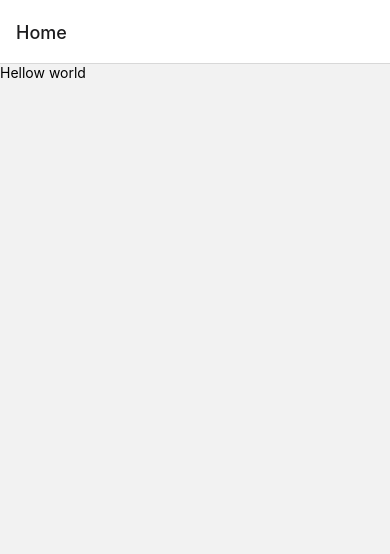
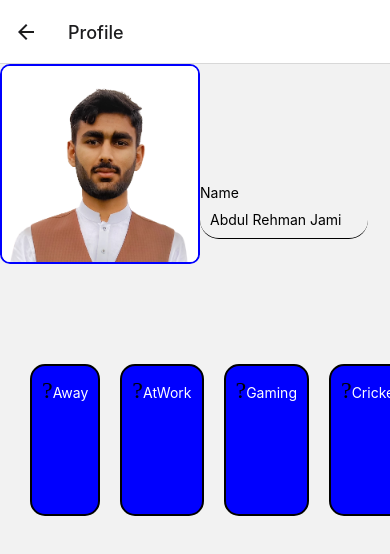
Before and after one commit to JAMI-IT/React-Native, a React Native app: screen /Profile in a window 390 px wide. Before the commit this address had no page. Shown: the top 554 px of the page. Built offline with nearby package versions, Linux system fonts and the light colour scheme.

Commit message:
React Native

```diff
--- a/App.js
+++ b/App.js
@@ -1,9 +1,11 @@
 import 'react-native-gesture-handler';
 import React from 'react';
-import { NavigationContainer } from '@react-navigation/native';
 import Home  from './Screens/Home';
 import Colorpalatte from './Screens/Colorpalatte';
+import Profile from './Screens/Profile';
 import { createStackNavigator } from '@react-navigation/stack';
+import { NavigationContainer } from '@react-navigation/native';
+
 
 const Stack = createStackNavigator();
 
@@ -13,6 +15,7 @@ const app = () => {
       <Stack.Navigator>
         <Stack.Screen name="Home" component={Home} />
         <Stack.Screen name="Colorpalatte" component={Colorpalatte} />
+        <Stack.Screen name="Profile" component={Profile} />
       </Stack.Navigator>
     </NavigationContainer>
   );
--- a/Screens/Colorpalatte.js
+++ b/Screens/Colorpalatte.js
@@ -22,8 +22,6 @@ const COLORS = [
 ];
 export default function Colorpalatte() {
   return (
-    <View>
-      <Text>
     <SafeAreaView>
       <FlatList
         style={styles.contaner}
@@ -35,18 +33,19 @@ export default function Colorpalatte() {
         ListHeaderComponent={<Text style={styles.text}>Solarized</Text>}
       />
     </SafeAreaView>
-      </Text>
-    </View>
   );
 }
 
 const styles = StyleSheet.create({
   contaner: {
-    marginTop: 20,
+    marginBottom:10,
+    marginTop:0,
     padding: 20,
+
   },
   text: {
     fontSize: 18,
     fontWeight: 'bold',
+    alignItems: 'center',
   },
 });
--- a/Screens/Home.js
+++ b/Screens/Home.js
@@ -1,10 +1,40 @@
-import { View, Text } from 'react-native'
-import React from 'react'
+import { View, Text, Touchable, TouchableOpacity ,StyleSheet} from 'react-native';
+import React from 'react';
 
-export default function Home() {
+export default function Home({ navigation }) {
   return (
-    <View>
-      <Text>Hellow world</Text>
+    <View style={styles.contaner}>
+      <TouchableOpacity
+        onPress={() => {
+          navigation.navigate('Colorpalatte');
+        }}
+      >
+        <Text style={styles.text}>Solarized</Text>
+      </TouchableOpacity>
+      <TouchableOpacity
+        onPress={() => {
+          navigation.navigate('Profile');
+        }}
+      >
+        <Text style={styles.text}>Profile</Text>
+      </TouchableOpacity>
     </View>
-  )
+  );
 }
+
+const styles = StyleSheet.create({
+  contaner: {
+    marginHorizontal: 20,
+    width:'80%',
+    alignItems: 'center',
+    alignSelf:'center',
+    backgroundColor: 'teal',
+    borderRadius: 14,
+    padding:20
+  },
+  text: {
+    fontSize: 18,
+    fontWeight: 'bold',
+    color: 'orange',
+  },
+});
--- /dev/null
+++ b/Screens/Profile.js
@@ -0,0 +1,62 @@
+import { View, Text, StyleSheet, Image, SafeAreaView, FlatList } from 'react-native'
+import PROFILE from '../component/PROFILE';
+import React from 'react'
+
+
+
+
+export default function Profile() {
+  return (
+    <SafeAreaView>
+      <View style={styles.container}>
+        <View>
+          <Image
+            style={{
+              resizeMode: 'center',
+              height: 200,
+              width: 200,
+              borderWidth: 2,
+              borderColor: 'blue',
+              borderRadius: 10,
+            }}
+            source={require('../assets/j1.png')}
+          />
+        </View>
+      </View>
+      <Text style={styles.marg}>Name</Text>
+      <Text style={[styles.text,styles.marg]}>Abdul Rehman Jami</Text>
+      <FlatList
+        horizontal={true}
+        style={{ padding: 20 }}
+        data={status}
+        keyExtractor={(item) => item}
+        renderItem={({ item }) => <PROFILE status={item.status} iconname={item.iconname} icontype={item.icontype} />}
+      />
+    </SafeAreaView>
+  );
+}
+
+const status = [
+  { status: 'Away', iconname: 'Away', icontype: 'Entypo' },
+  { status: 'AtWork', iconname: 'Atwork', icontype: 'Entypo' },
+  { status: 'Gaming', iconname: 'gaming', icontype: 'Entypo' },
+  { status: 'Cricket', iconname: 'Cricket', icontype: 'Entypo' },
+  { status: 'ball', iconname: 'ball', icontype: 'Entypo' },
+];
+
+const styles = StyleSheet.create({
+  container: {
+    flex: 1,
+    marginBottom: 20,
+  },
+  text: {
+    borderBottomWidth:1,
+    borderColor: 'black',
+    borderRadius: 20,
+    padding: 10,
+    width: '43%',
+  },
+  marg: {
+    marginLeft: 200,
+  },
+});
--- a/component/ColorBox.js
+++ b/component/ColorBox.js
@@ -1,5 +1,5 @@
 import react from "react";
-import { View, Text,StyleSheet } from 'react-native';
+import { View, Text,StyleSheet,ScrollView } from 'react-native';
 
 const ColorBox = (props) => {
 
@@ -12,11 +12,15 @@ const ColorBox = (props) => {
          ? 'black'
          : 'white',
    };
-    return (
-        <View style={[styles.box,boxColor]}>
-            <Text style={[styles.boxtext,textcolor]}>{props.colorName}:{props.hexCode} </Text>
-        </View>
-    );
+  return (
+
+      <View style={[styles.box, boxColor]}>
+        <Text style={[styles.boxtext, textcolor]}>
+          {props.colorName}:{props.hexCode}{' '}
+        </Text>
+      </View>
+
+  );
 };
 
 
@@ -24,8 +28,8 @@ const ColorBox = (props) => {
 const styles = StyleSheet.create({
   box: {
     justifyContent: 'center',
+    width:"100%",
     alignItems: 'center',
-    backgroundColor:'teal',
     marginBottom: 20,
     padding:20,
     borderRadius: 20,
--- /dev/null
+++ b/component/PROFILE.js
@@ -0,0 +1,31 @@
+import { View, Text,StyleSheet } from 'react-native'
+import React from 'react'
+import { Entypo } from '@expo/vector-icons';
+
+const PROFILE = (props) => {
+    return (
+      <View style={styles.box}>
+        <Text style={styles.boxtext}>
+                < Entypo name={props.iconname} size={24} color="black"/>
+                {props.status}
+        </Text>
+      </View>
+    );
+};
+
+const styles = StyleSheet.create({
+    box: {
+        marginTop: 105,
+        flex:1,
+    width: '55%',
+    alignItems: 'center',
+    padding:10,
+    backgroundColor: 'blue',
+        borderRadius: 15,
+        borderWidth: 2,
+        margin:10,
+
+  },
+  boxtext: { color: 'white' },
+});
+export default PROFILE;
```
Also changed, not shown: assets/j1.png (added). Lines whose indentation alone changed are shown as unchanged.
